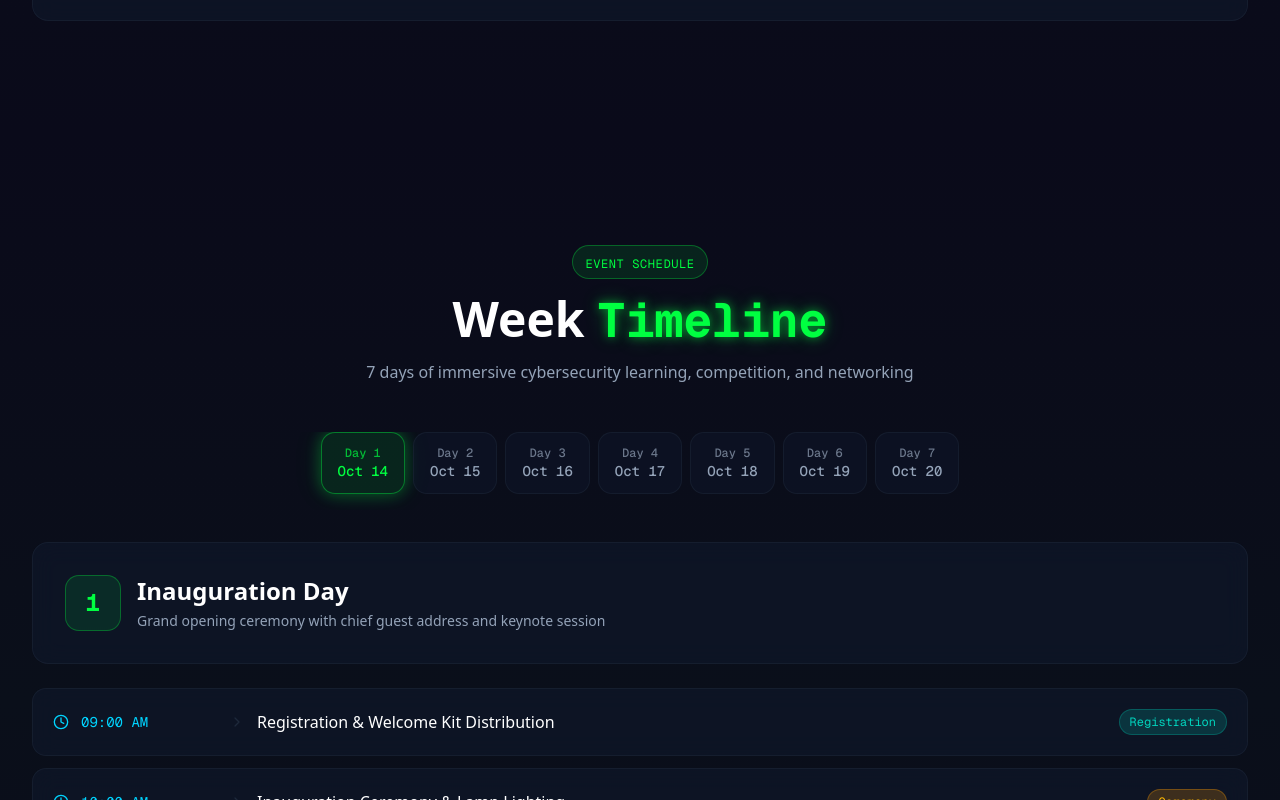
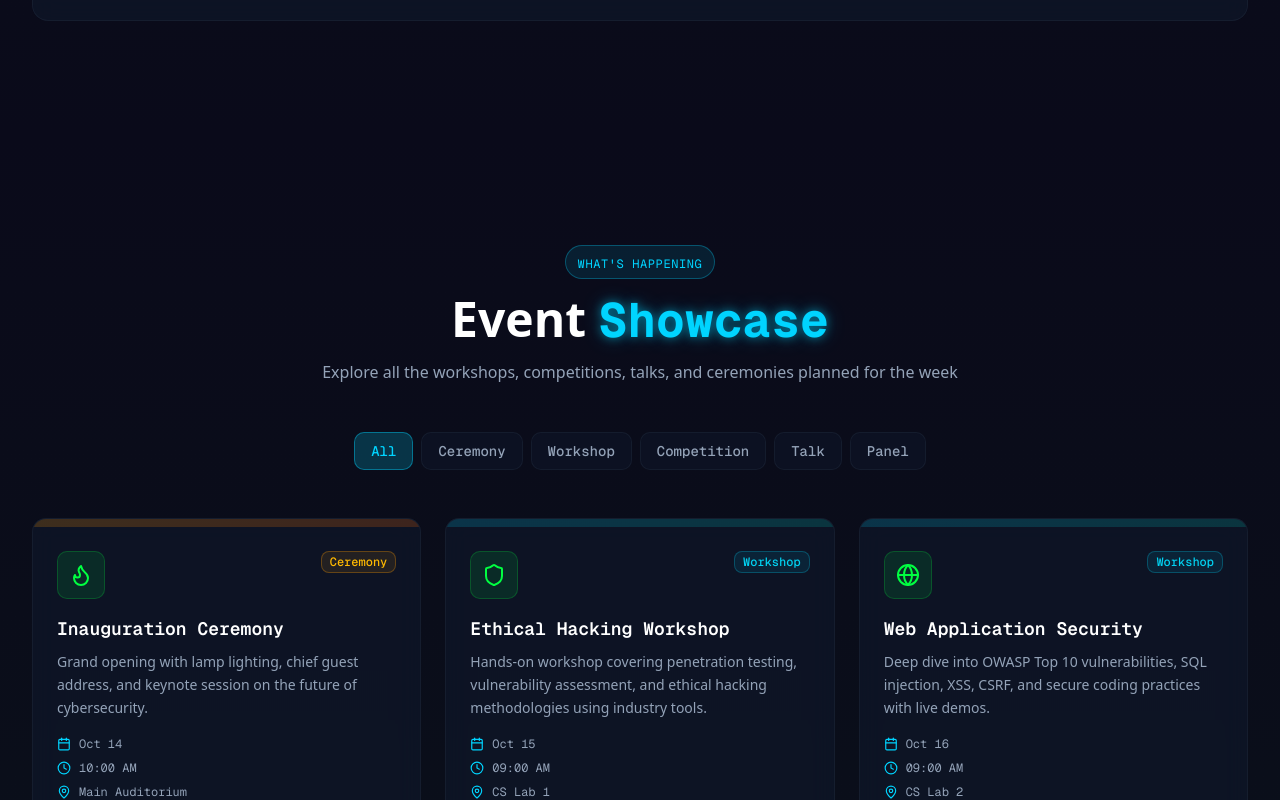
Before and after one commit to gurudattch/mucyberevents, a Next.js app: page / in a window 1280 px wide. Shown: the part 1940-2740 px from the top of the page. Built offline with nearby package versions, Linux system fonts and the light colour scheme.

Commit message:
Update page.tsx

```diff
--- a/src/app/page.tsx
+++ b/src/app/page.tsx
@@ -27,7 +27,7 @@ export default function Home() {
       <main className="flex-1 relative z-10">
         <HeroSection />
         <AboutSection />
-        <TimelineSection />
+        {/* <TimelineSection /> */}
         <EventsSection />
         <CTFSection />
         <GuestsSection />
```
